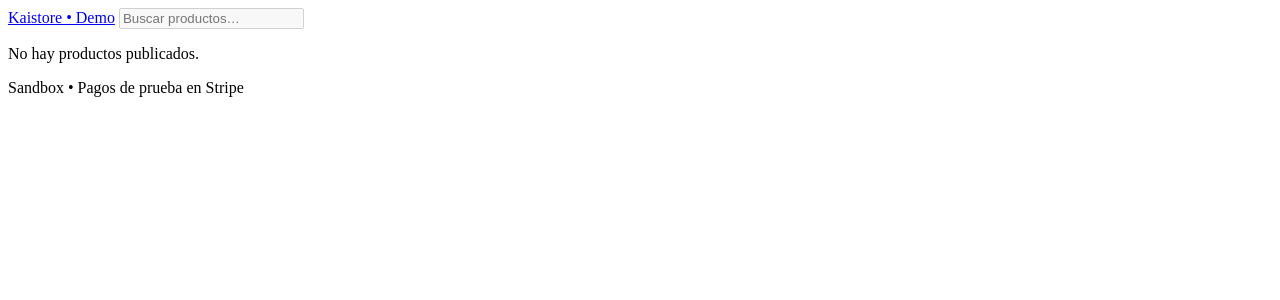
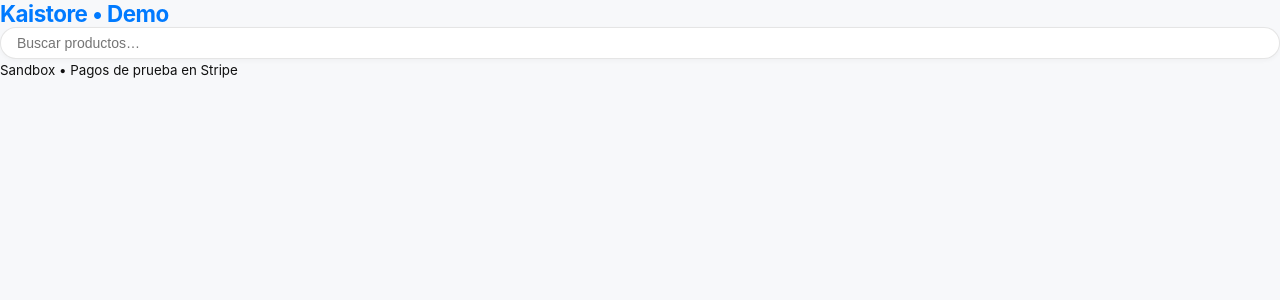
Before and after one commit to kaistorecl/Kaistore-demo, a Python web app: template templates/tienda.html in a window 1280 px wide. Shown: the top 300 px of the page. Run offline with Jinja, Linux system fonts and the light colour scheme; the template is opened without the code that fills it, so the values that code supplies are empty.

Commit message:
Update tienda.html

```diff
--- a/templates/tienda.html
+++ b/templates/tienda.html
@@ -4,41 +4,29 @@
   <meta charset="utf-8" />
   <meta name="viewport" content="width=device-width, initial-scale=1" />
   <title>Kaistore • Demo</title>
-  <link rel="stylesheet" href="{{ request.url_for('static', path='style.css') }}">
+  <link rel="stylesheet" href="/static/style.css" />
 </head>
 <body>
-  <header class="topbar">
-    <div class="status-dot"></div>
-    <a class="brand" href="/">Kaistore • Demo</a>
-    <input class="search" type="search" placeholder="Buscar productos…" disabled />
+  <header class="site-header">
+    <div class="brand-dot"></div>
+    <div class="brand">Kaistore • <span>Demo</span></div>
+    <div class="search">
+      <input id="search" placeholder="Buscar productos…" />
+    </div>
   </header>
 
   <main class="container">
-    {% if products and products|length > 0 %}
-      {% for p in products %}
-        <article class="card">
-          <img class="card-img" src="{{ p.image_url }}" alt="{{ p.title }}" loading="lazy" />
-          <div class="card-body">
-            <h3 class="card-title">{{ p.marketing_title or p.title }}</h3>
-            {% if p.marketing_title %}<p class="card-subtitle">{{ p.title }}</p>{% endif %}
-            <div class="card-price">${{ '{:,.0f}'.format(p.price) | replace(',', '.') }}</div>
+    <div id="grid" class="product-grid"></div>
 
-            <button
-              class="btn primary buy-btn"
-              data-product-id="{{ p.id }}"
-              data-title="{{ p.title }}"
-              data-price="{{ p.price }}"
-              data-currency="{{ p.currency or 'CLP' }}"
-            >Comprar ahora</button>
-          </div>
-        </article>
-      {% endfor %}
-    {% else %}
-      <p class="empty">No hay productos publicados.</p>
-    {% endif %}
-    <footer class="foot-note">Sandbox • Pagos de prueba en Stripe</footer>
+    <!-- Debug (temporal): se muestra solo si hay error -->
+    <pre id="debug" style="display:none;padding:12px;background:#111;color:#0f0;border-radius:8px;overflow:auto"></pre>
   </main>
 
-  <script src="{{ request.url_for('static', path='app.js') }}" defer></script>
+  <footer class="site-footer">
+    <small>Sandbox • Pagos de prueba en Stripe</small>
+  </footer>
+
+  <!-- Cache-buster para forzar el JS nuevo -->
+  <script src="/static/app.js?b=7"></script>
 </body>
 </html>
```
